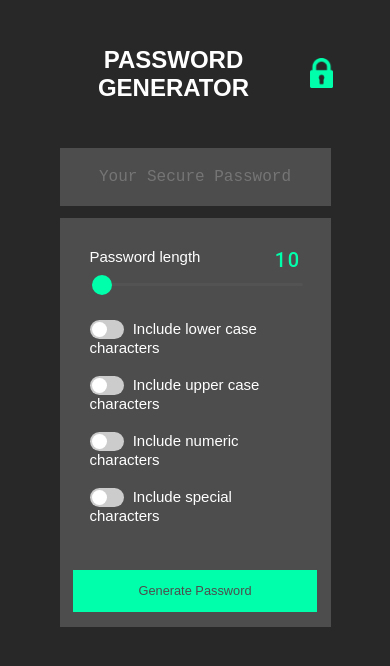
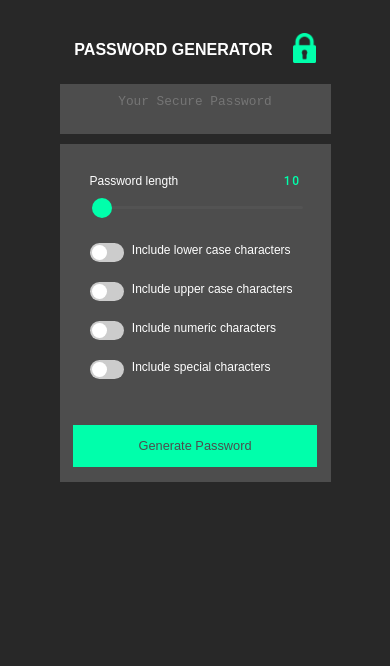
Before and after one commit to DRRobertson9673/Password-Generator-2.0, a plain HTML site: page index.html in a window 390 px wide. Drawn offline with Linux system fonts and the light colour scheme.

Commit message:
changed some sizes when viewd on smaller screen

```diff
--- a/assets/style.css
+++ b/assets/style.css
@@ -57,7 +57,7 @@ header {
 }
 
 .card-body {
-  min-height: 100px;
+
   border: 0;
 }
 
@@ -107,9 +107,10 @@ button[disabled] {
   padding-top: 20px;
   padding-left: 15px;
   padding-right: 15px;
+  padding-bottom: 10px;
   font-size: 1.2rem;
   text-align: center;
-  margin-top: 30px;
+  margin-top: 20px;
   margin-bottom: 10px;
   resize: none;
   overflow: hidden;
@@ -277,7 +278,7 @@ input:checked + .slider:before {
   }
 }
 
-@media (max-width: 500px) {
+@media (max-width: 550px) {
   .btn {
     font-size: 0.8rem;
   }
@@ -285,4 +286,25 @@ input:checked + .slider:before {
     padding-left: 5%;
     padding-right: 5%;
   }
+  .characterTypeSelector {
+    font-size: 12px;
+  }
+  .sliderContainer {
+    font-size: 12px;
+  }
+  #output {
+    font-size: 12px;
+  }
+  #lengthSelector {
+    padding-bottom: 10px;
+  }
+  header {
+    font-size: 8px;
+  }
+  #password {
+    margin-top: 15px;
+  }
+  #password {
+    padding-top: 10px;
+    font-size: .8rem;
 }
```
